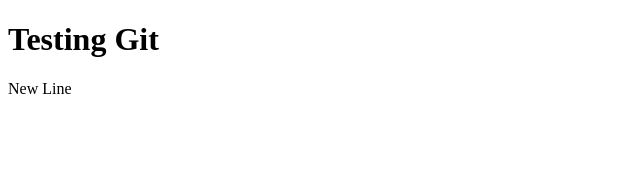
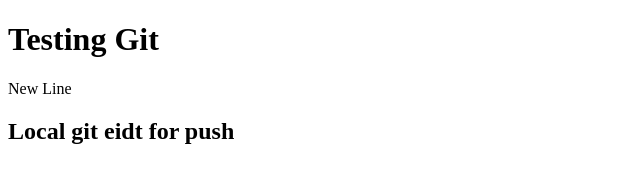
Before and after one commit to minthantkyaw28/hello-world, a plain HTML site: page index.html in a window 1280 px wide. Shown: the whole page, without its empty margins (0-640 px from the left). Drawn offline with Linux system fonts and the light colour scheme.

Commit message:
Updated index.html

```diff
--- a/index.html
+++ b/index.html
@@ -7,5 +7,6 @@
   <body>
     <h1>Testing Git</h1>
     <p>New Line</p>
+    <h2>Local git eidt for push</h2>
   </body>
 </html>
```
